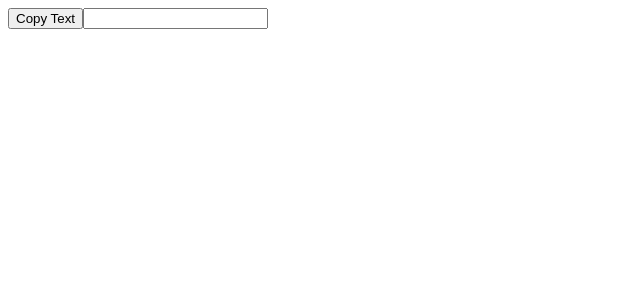
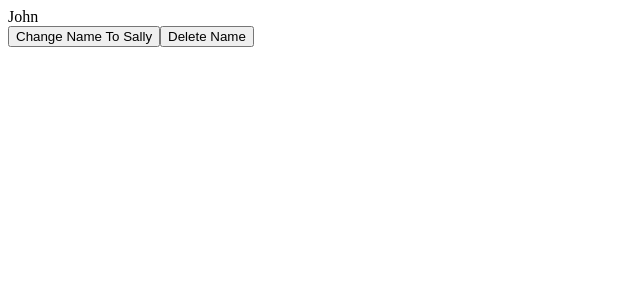
Before and after one commit to choeqq/react-custom-hooks, a React (Create React App) app: page / in a window 1280 px wide. Shown: the top 300 px of the page, without its empty margins (0-640 px from the left). Built offline with nearby package versions, Linux system fonts and the light colour scheme.

Commit message:
useCookie added

```diff
--- a/package.json
+++ b/package.json
@@ -11,6 +11,7 @@
     "@types/react": "^18.0.9",
     "@types/react-dom": "^18.0.3",
     "copy-to-clipboard": "^3.3.1",
+    "js-cookie": "^3.0.1",
     "lodash": "^4.17.21",
     "react": "^18.1.0",
     "react-dom": "^18.1.0",
@@ -43,6 +44,7 @@
     ]
   },
   "devDependencies": {
+    "@types/js-cookie": "^3.0.2",
     "@types/lodash": "^4.14.182"
   }
 }
--- /dev/null
+++ b/src/24-useCookie/CookieComponent.tsx
@@ -0,0 +1,13 @@
+import useCookie from "./useCookie";
+
+export default function CookieComponent() {
+  const [value, update, remove] = useCookie("name", "John");
+
+  return (
+    <>
+      <div>{value}</div>
+      <button onClick={() => update("Sally")}>Change Name To Sally</button>
+      <button onClick={remove}>Delete Name</button>
+    </>
+  );
+}
--- /dev/null
+++ b/src/24-useCookie/useCookie.ts
@@ -0,0 +1,26 @@
+import { useState, useCallback } from "react";
+import Cookies from "js-cookie";
+
+export default function useCookie(name, defaultValue: any) {
+  const [value, setValue] = useState(() => {
+    const cookie = Cookies.get(name);
+    if (cookie) return cookie;
+    Cookies.get(name, defaultValue);
+    return defaultValue;
+  });
+
+  const updateCookie = useCallback(
+    (newValue, options) => {
+      Cookies.set(name, newValue, options);
+      setValue(newValue);
+    },
+    [name]
+  );
+
+  const deleteCookie = useCallback(() => {
+    Cookies.remove(name);
+    setValue(null);
+  }, [name]);
+
+  return [value, updateCookie, deleteCookie];
+}
--- a/src/App.tsx
+++ b/src/App.tsx
@@ -14,6 +14,7 @@ import EffectOnceComponent from "./20-useEffectOnce/EffectOnceComponent";
 import ClickOutsideComponent from "./21-useClickOutside/ClickOutsideComponent";
 import DarkModeComponent from "./22-useDarkMode/DarkModeComponent";
 import CopyToClipboardComponent from "./23-useCopyToClipboard/CopyToClipboardComponent";
+import CookieComponent from "./24-useCookie/CookieComponent";
 import DebounceComponent from "./3-useDebounce/DebounceComponent";
 import UpdateEffectComponent from "./4-useUpdateEffect/UpdateEffectComponent";
 import ArrayComponent from "./5-useArray/ArrayComponent";
@@ -44,7 +45,8 @@ function App() {
   // return <EffectOnceComponent />;
   // return <ClickOutsideComponent />;
   // return <DarkModeComponent />;
-  return <CopyToClipboardComponent />;
+  // return <CopyToClipboardComponent />;
+  return <CookieComponent />;
 }
 
 export default App;
```
Also changed, not shown: 1 other file (tests, documents, lock files or other folders).
